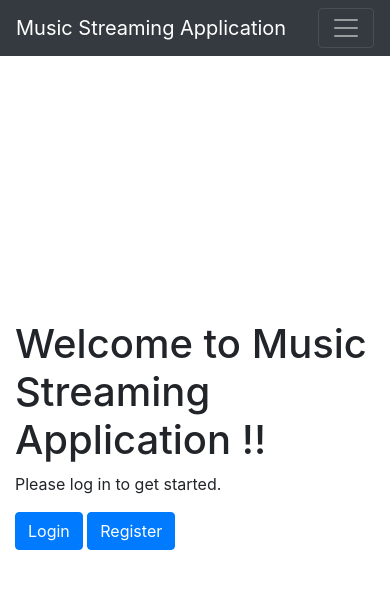
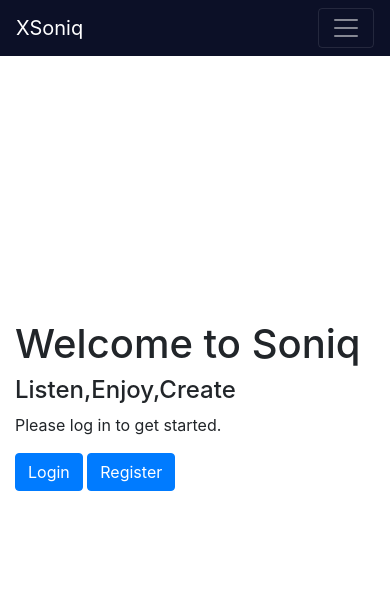
Before and after one commit to deb2000-sudo/Soniq, a Flask app: page / in a window 390 px wide. Shown: the top 589 px of the page. Run offline with Flask 3, Linux system fonts and the light colour scheme; some libraries are stand-ins or nearby versions.

Commit message:
responsive nav bar added

```diff
--- a/static/css/style.css
+++ b/static/css/style.css
@@ -1,3 +1,30 @@
+/* css for landingpage */
+.navbar-custom{
+    background-color: rgb(12, 16, 39) !important;
+}
+
+.logo {
+    flex-grow: 1;
+}
+
+.search-bar {
+    display: flex;
+    align-items: center;
+}
+
+.search-bar input {
+    padding: 0.5rem 1rem;
+    border: 1px solid #ccc;
+    border-radius: 4px;
+    margin-right: 1rem;
+}
+
+.user-controls {
+    display: flex;
+    align-items: center;
+}
+
+
 .Scard {
 width: 80em;
 flex-direction: row;
--- a/templates/index.html
+++ b/templates/index.html
@@ -4,38 +4,43 @@
     <meta charset="UTF-8">
     <meta name="viewport" content="width=device-width, initial-scale=1.0">
     <!-- Boot-strap css -->
-    <link rel="stylesheet" href="https://cdn.jsdelivr.net/npm/bootstrap@4.0.0/dist/css/bootstrap.min.css" integrity="sha384-Gn5384xqQ1aoWXA+058RXPxPg6fy4IWvTNh0E263XmFcJlSAwiGgFAW/dAiS6JXm" crossorigin="anonymous">
-    <title>Music app</title>
+    <link rel="stylesheet" href="https://cdn.jsdelivr.net/npm/bootstrap@4.1.3/dist/css/bootstrap.min.css" integrity="sha384-MCw98/SFnGE8fJT3GXwEOngsV7Zt27NXFoaoApmYm81iuXoPkFOJwJ8ERdknLPMO" crossorigin="anonymous"/>
+    <!-- My Css -->
+    <link rel="stylesheet" href="../static/css/style.css">
+    <title>Soniq</title>
 </head>
 <body>
-  <nav class="navbar navbar-expand-lg navbar-dark bg-dark">
-    <div class="container">
-      <a class="navbar-brand" href="#">Music Streaming Application</a>
-      <button class="navbar-toggler" type="button" data-bs-toggle="collapse" data-bs-target="#navbarSupportedContent" aria-controls="navbarSupportedContent" aria-expanded="false" aria-label="Toggle navigation">
+  <nav class="navbar navbar-expand-lg navbar-dark navbar-custom">
+    <div class="container-fluid">
+      <a class="navbar-brand" href="#">
+        XSoniq
+      </a>
+      <button type="button" class="navbar-toggler" data-bs-toggle="collapse" data-bs-target="#navbarItems">
         <span class="navbar-toggler-icon"></span>
       </button>
-      <div class="collapse navbar-collapse" id="navbarSupportedContent">
-        <ul class="navbar-nav me-auto mb-2 mb-lg-0">
-          <li class="nav-item">
-            <a class="nav-link" href="/admin_login">App Admin login</a>
-          </li>
+      <div class="collapse navbar-collapse justify-content-end" id="navbarItems">
+        <ul class="navbar-nav">
+          <li class="nav-item"><a href="#" class="nav-link">Home</a></li>
+          <li class="nav-item"><a href="/admin_login" class="nav-link">App Admin login</a></li>
+          <li class="nav-item"><a href="#" class="nav-link">Contact</a></li>
         </ul>
       </div>
     </div>
   </nav>
   <br><br><br><br><br><br><br><br><br><br><br>
-  <main class="container">
+  <main class="container land_page">
     <div class="row justify-content-center">
       <div class="col-md-8">
-        <h1>Welcome to Music Streaming Application !!</h1>
+        <h1>Welcome to Soniq</h1>
+        <h4>Listen,Enjoy,Create</h4>
         <p>Please log in to get started.</p>
         <a href="/login" class="btn btn-primary">Login</a>
         <a href="/user_register" class="btn btn-primary">Register</a>
       </div>
     </div>
   </main>
-    <script src="https://code.jquery.com/jquery-3.2.1.slim.min.js" integrity="sha384-KJ3o2DKtIkvYIK3UENzmM7KCkRr/rE9/Qpg6aAZGJwFDMVNA/GpGFF93hXpG5KkN" crossorigin="anonymous"></script>
-    <script src="https://cdn.jsdelivr.net/npm/popper.js@1.12.9/dist/umd/popper.min.js" integrity="sha384-ApNbgh9B+Y1QKtv3Rn7W3mgPxhU9K/ScQsAP7hUibX39j7fakFPskvXusvfa0b4Q" crossorigin="anonymous"></script>
-    <script src="https://cdn.jsdelivr.net/npm/bootstrap@4.0.0/dist/js/bootstrap.min.js" integrity="sha384-JZR6Spejh4U02d8jOt6vLEHfe/JQGiRRSQQxSfFWpi1MquVdAyjUar5+76PVCmYl" crossorigin="anonymous"></script>
+  <script src="https://cdnjs.cloudflare.com/ajax/libs/jquery/3.6.0/jquery.min.js"></script>
+  <script src="https://cdnjs.cloudflare.com/ajax/libs/popper.js/2.11.6/umd/popper.min.js"></script>
+  <script src="https://cdnjs.cloudflare.com/ajax/libs/twitter-bootstrap/5.3.0/js/bootstrap.min.js"></script>
 </body>
 </html>
```
Also changed, not shown: static/images/b51dd848ffdc4818803613022769cfc6.png (added), static/images/logo.png (added).
